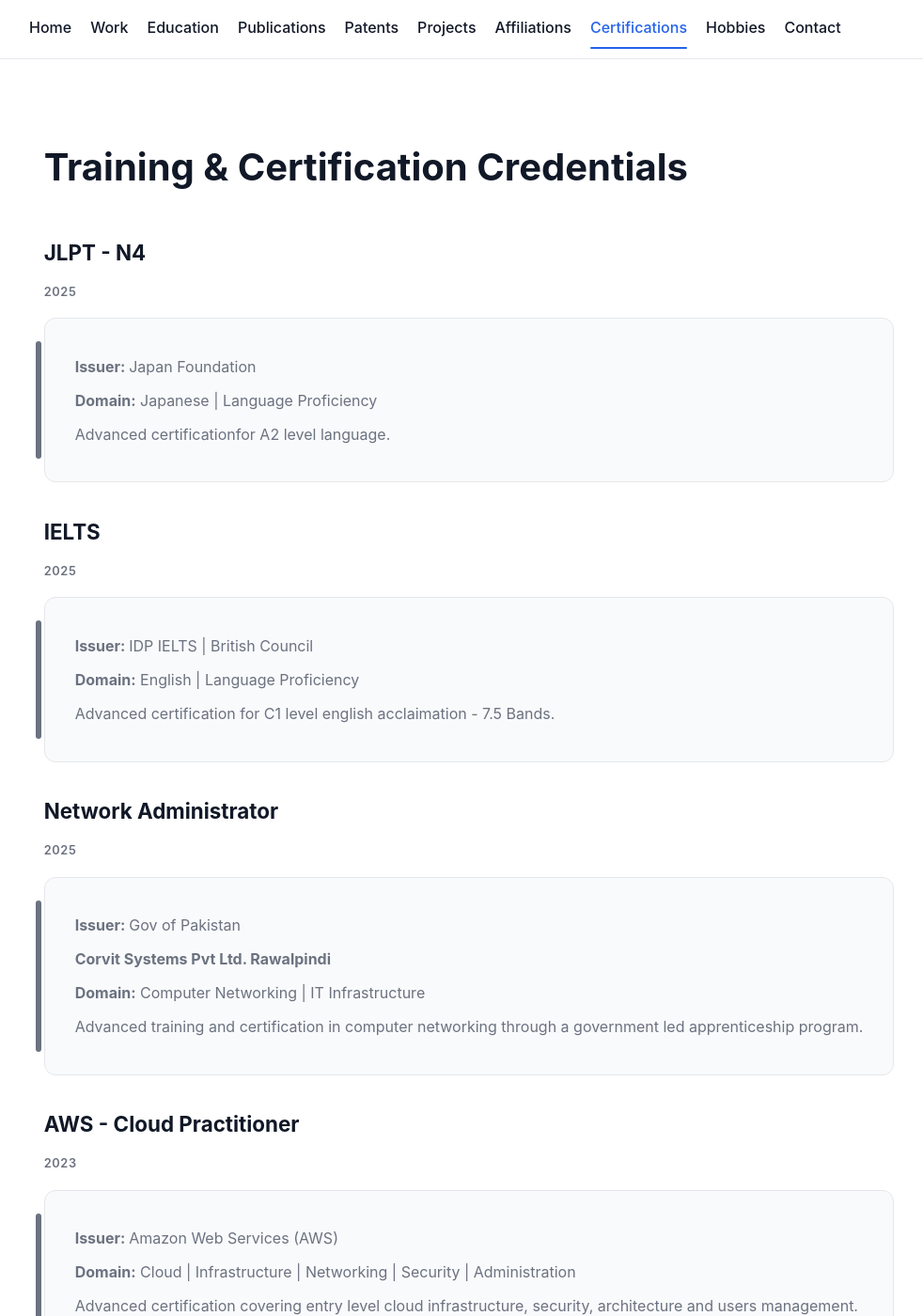
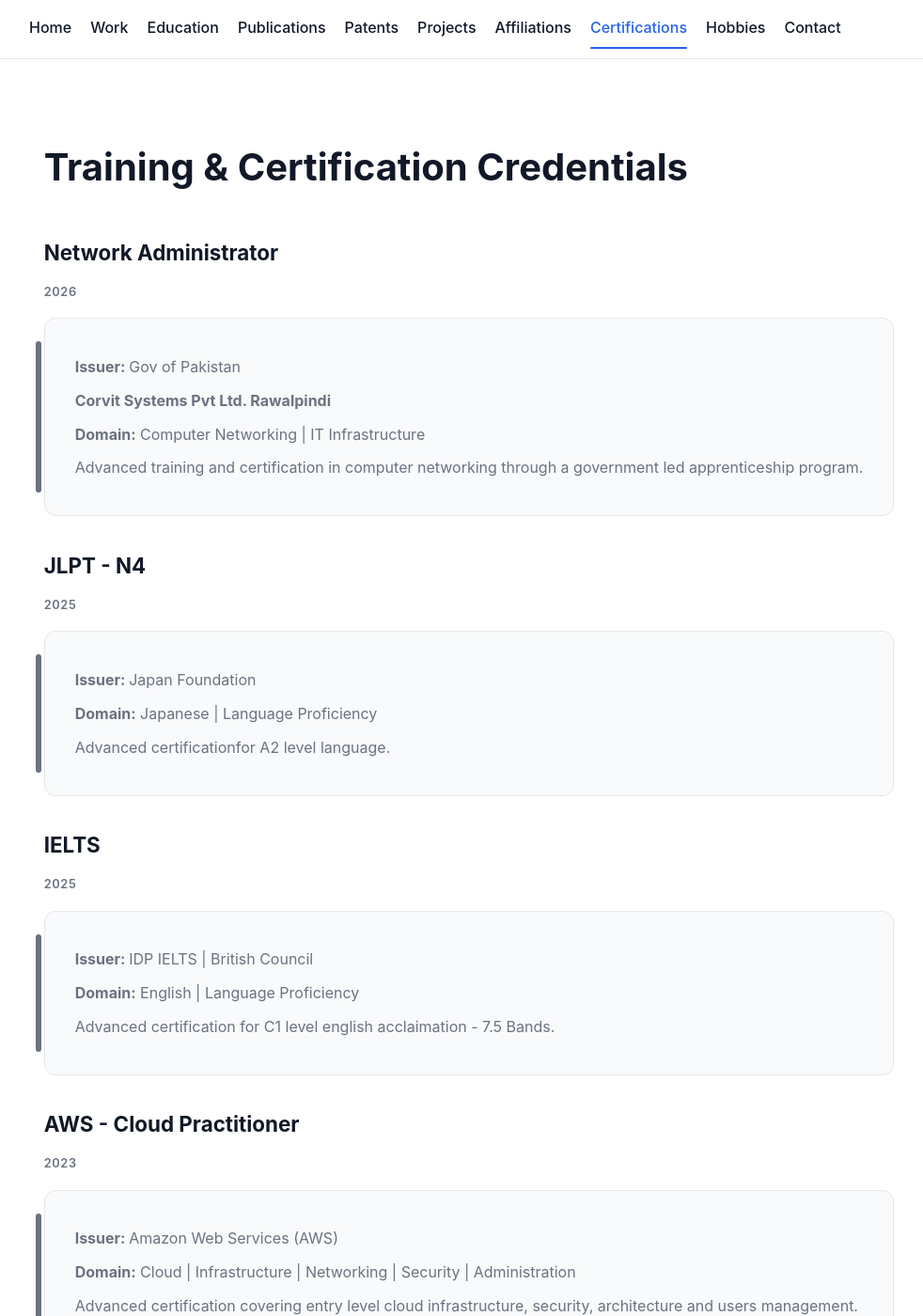
Before and after one commit to bilal-ismail/bilal-ismail.github.io, a Jekyll site: the page built from certifications.md, in a window 1280 px wide and 1400 px high. Shown: the whole window at 94% size, without its empty margins (141-1123 px from the left). Built offline with Jekyll 4.4.1, drawn with Linux system fonts in a browser that asks for light colours.

Commit message:
Update certifications.yml

```diff
--- a/_data/certifications.yml
+++ b/_data/certifications.yml
@@ -1,7 +1,7 @@
 - title: Network Administrator
   institution: Corvit Systems Pvt Ltd. Rawalpindi
   issuer: Gov of Pakistan
-  start: 2025
+  start: 2026
   domain: Computer Networking | IT Infrastructure
   # image: /assets/images/ielts.png
   summary: Advanced training and certification in computer networking through a government led apprenticeship program.
```
